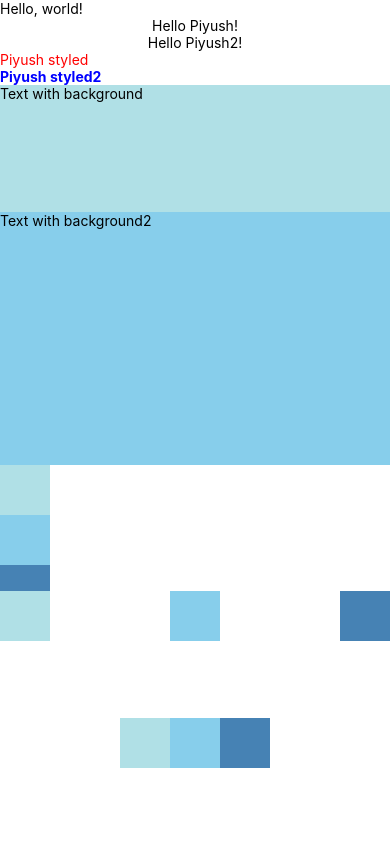
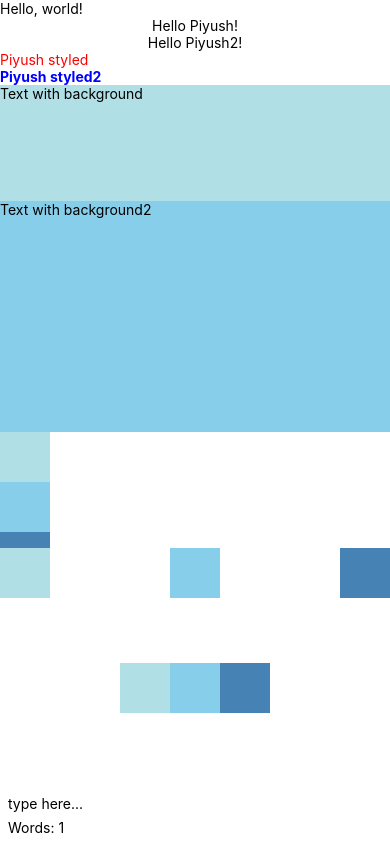
Before and after one commit to pdhimate/TWApp, a React Native app: screen / in a window 390 px wide. Built offline with nearby package versions, Linux system fonts and the light colour scheme.

Commit message:
Used text Input

```diff
--- a/App.js
+++ b/App.js
@@ -4,6 +4,7 @@ import { Greeting } from "./components/prop";
 import { Blinker } from "./components/blinker";
 import { textStyles } from "./styles/textStyles";
 import { backgrounds } from "./styles/backgroundStyles";
+import { TextInput2 } from "./components/textInput2";
 
 export default class HelloWorldApp extends Component {
   render() {
@@ -44,6 +45,9 @@ export default class HelloWorldApp extends Component {
           <View style={{ width: 50, height: 50, backgroundColor: 'skyblue' }} />
           <View style={{ width: 50, height: 50, backgroundColor: 'steelblue' }} />
         </View>
+        <TextInput2 text="">
+
+        </TextInput2>
       </View>
     );
   }
--- /dev/null
+++ b/components/textInput2.js
@@ -0,0 +1,27 @@
+import React, { Component } from 'react';
+import { Text,TextInput, View } from 'react-native';
+
+export class TextInput2 extends Component {
+
+    constructor(props) {
+        super(props);
+        this.state = { text: '' };
+    }
+
+
+    render() {
+        return (
+            <View style={{ padding: 8 }}>
+                <TextInput
+                    style={{ height: 32 }}
+                    placeholder='type here...'
+                    onChangeText={(text) => this.setState(state => state.text = text)}
+                    value={this.state.text}>
+                </TextInput>
+                <Text >
+                    Words: {this.state.text.split(' ').length}
+                </Text>
+            </View>
+        );
+    }
+}
```
